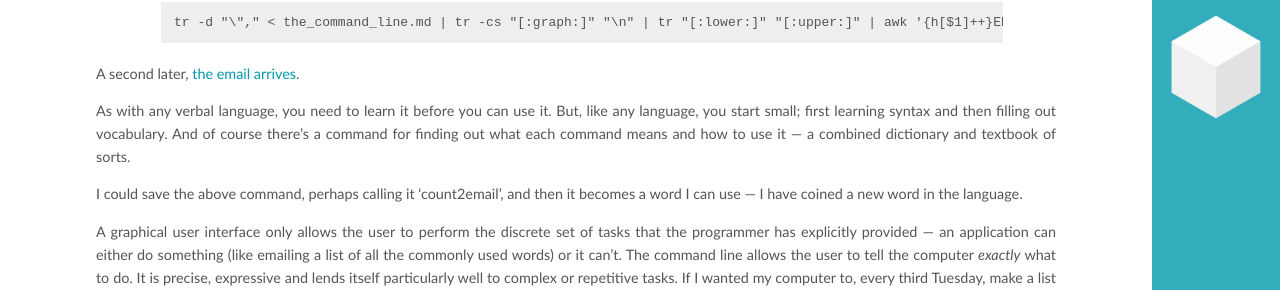
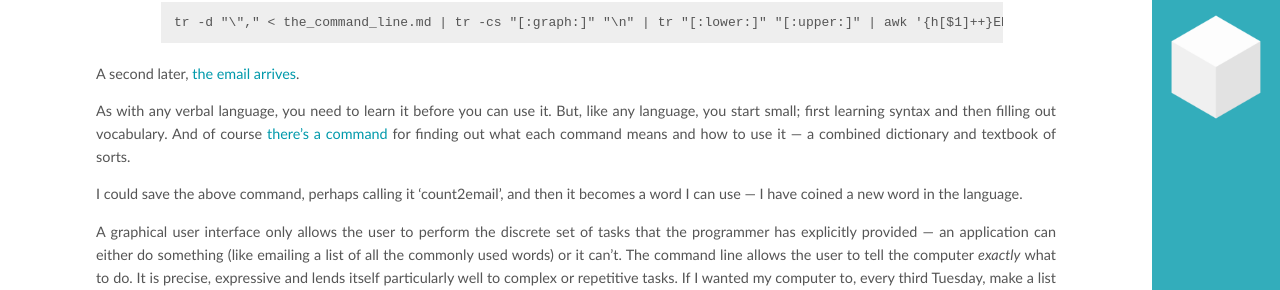
Before and after one commit to roundedglobe/roundedglobe.github.io, a Jekyll site: the page built from _posts/2016-02-04-the_command_line.md, in a window 1280 px wide and 900 px high, scrolled down 1541 px. Shown: the part 158-448 px from the top of the window. Built offline with Jekyll 4.4.1, drawn with Linux system fonts in a browser that asks for light colours; Markdown is read by kramdown in place of the engine named in the settings; comment, search, counter and statistics services are not loaded; part of the change alters nothing that is shown.

```diff
--- a/_posts/2016-02-04-the_command_line.md
+++ b/_posts/2016-02-04-the_command_line.md
@@ -27,7 +27,7 @@ In the language of the Linux command line that would be:
 
 A second later, [the email arrives](http://i.imgur.com/XCWUT0w.png).
 
-As with any verbal language, you need to learn it before you can use it. But, like any language, you start small; first learning syntax and then filling out vocabulary. And of course there's a command for finding out what each command means and how to use it — a combined dictionary and textbook of sorts.
+As with any verbal language, you need to learn it before you can use it. But, like any language, you start small; first learning syntax and then filling out vocabulary. And of course [there's a command](https://en.wikipedia.org/wiki/Man_page) for finding out what each command means and how to use it — a combined dictionary and textbook of sorts.
 
 I could save the above command, perhaps calling it 'count2email', and then it becomes a word I can use — I have coined a new word in the language.
 
```
Also changed, not shown: 2 other files.
